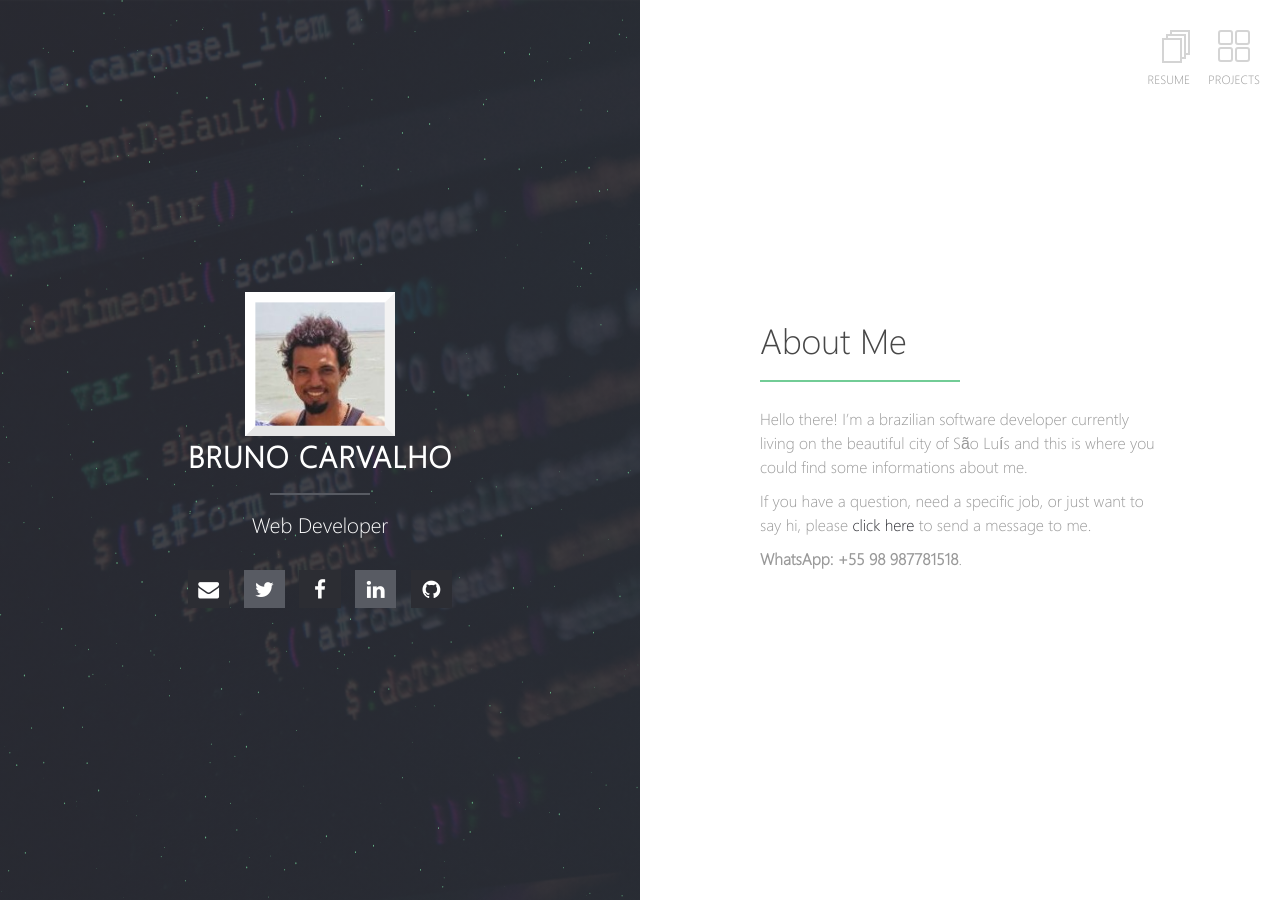
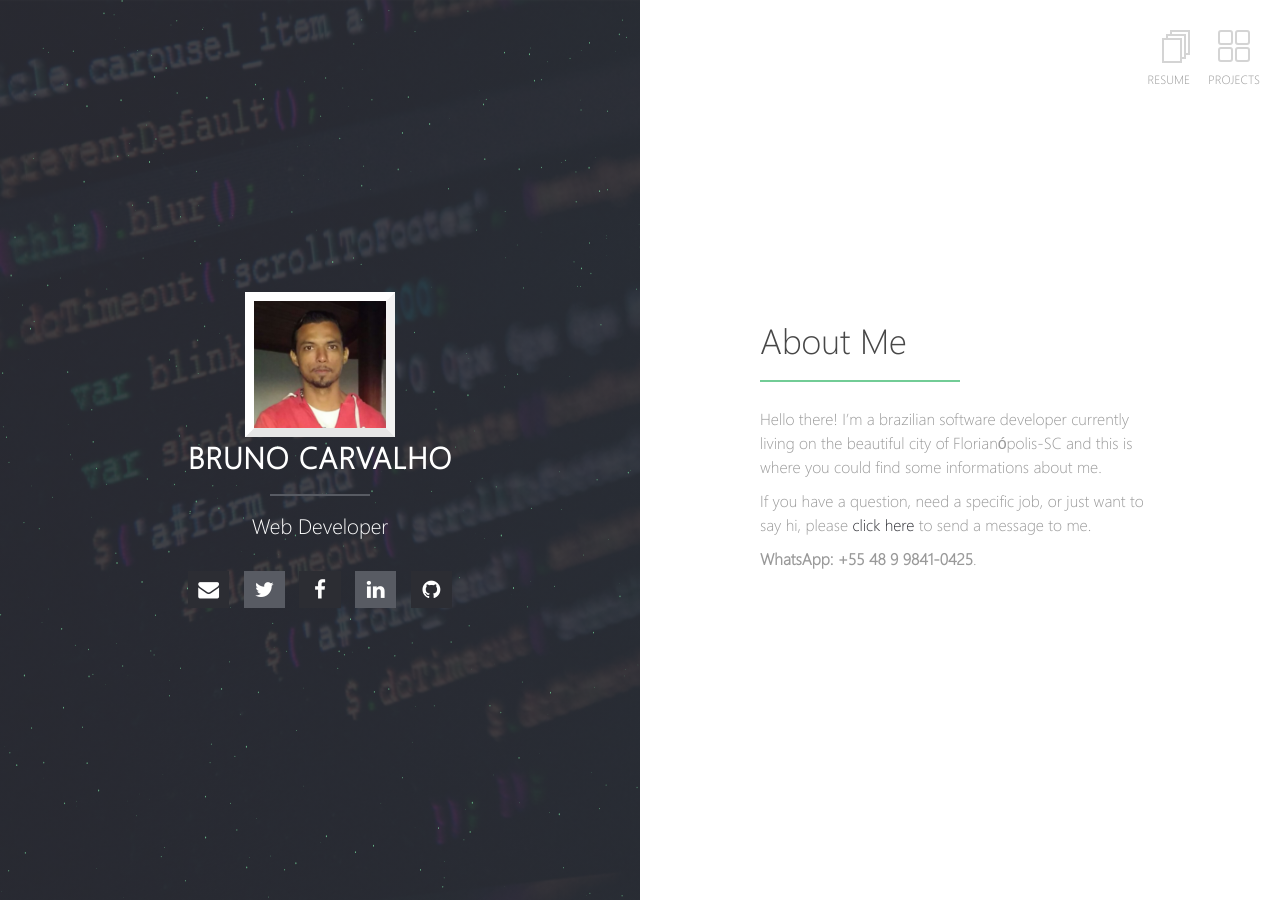
Before and after one commit to brunofullstack/jekyll-port, a Jekyll site: the page built from index.md, in a window 1280 px wide. Built offline with Jekyll 4.4.1, drawn with Linux system fonts in a browser that asks for light colours; our own code applies the rules of GitHub Pages for plain Markdown files.

Commit message:
up to date ALL

```diff
--- a/index.md
+++ b/index.md
@@ -3,8 +3,8 @@ layout: home
 ---
 # About Me
 
-Hello there! I'm a brazilian software developer currently living on the beautiful city of São Luís and this is where you could find some informations about me.
+Hello there! I'm a brazilian software developer currently living on the beautiful city of Florianópolis-SC and this is where you could find some informations about me.
 
 If you have a question, need a specific job, or just want to say hi, please [click here](mailto:bruno.carvalho@hotmail.de) to send a message to me.
 
-**WhatsApp: +55 98 987781518**.
+**WhatsApp: +55 48 9 9841-0425**.
```
Also changed, not shown: _data/projects.yaml (+8 -3 lines), Gemfile.lock, images/bruno_carvalho.png, images/projects/7bminer.gif (added).
